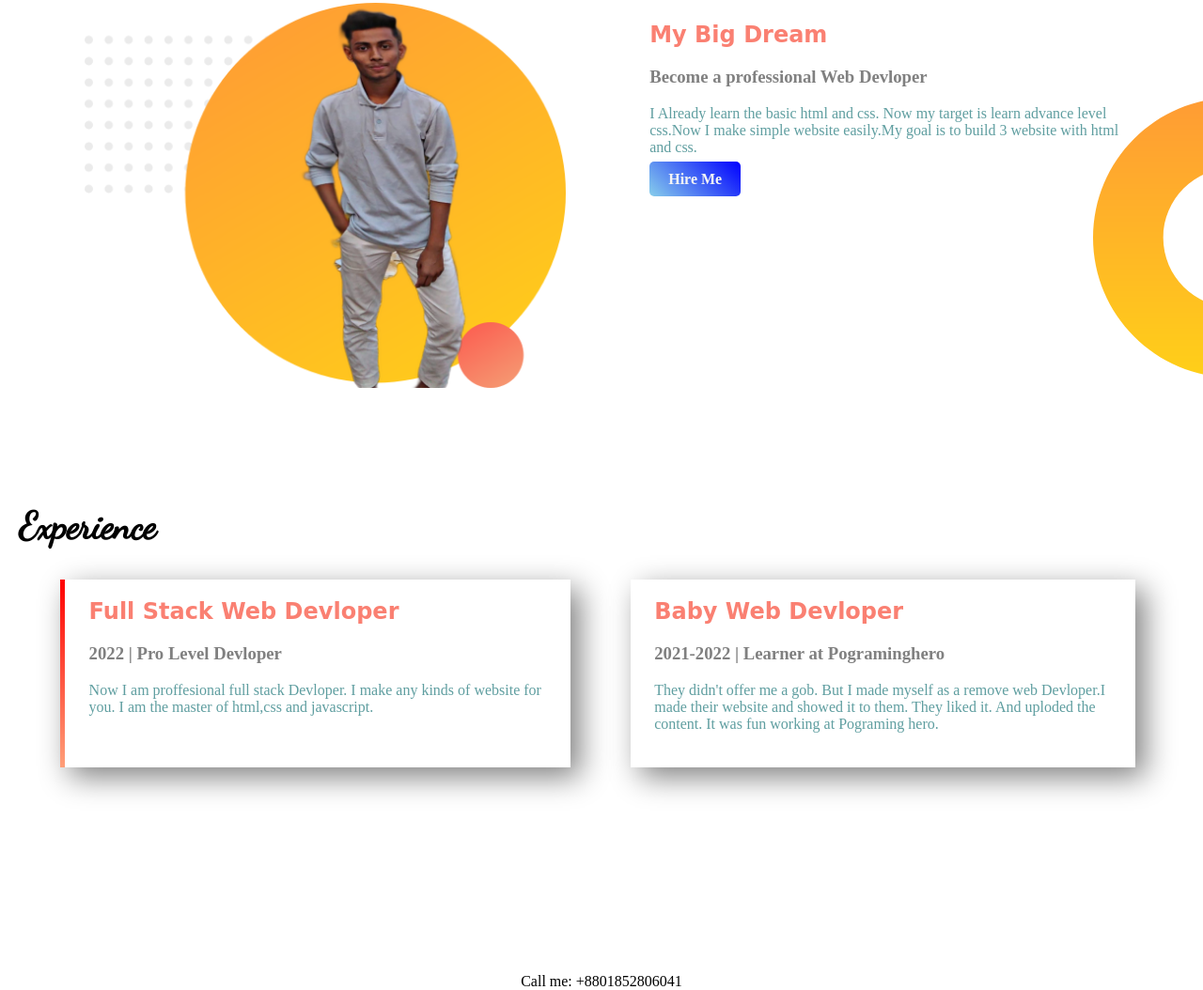
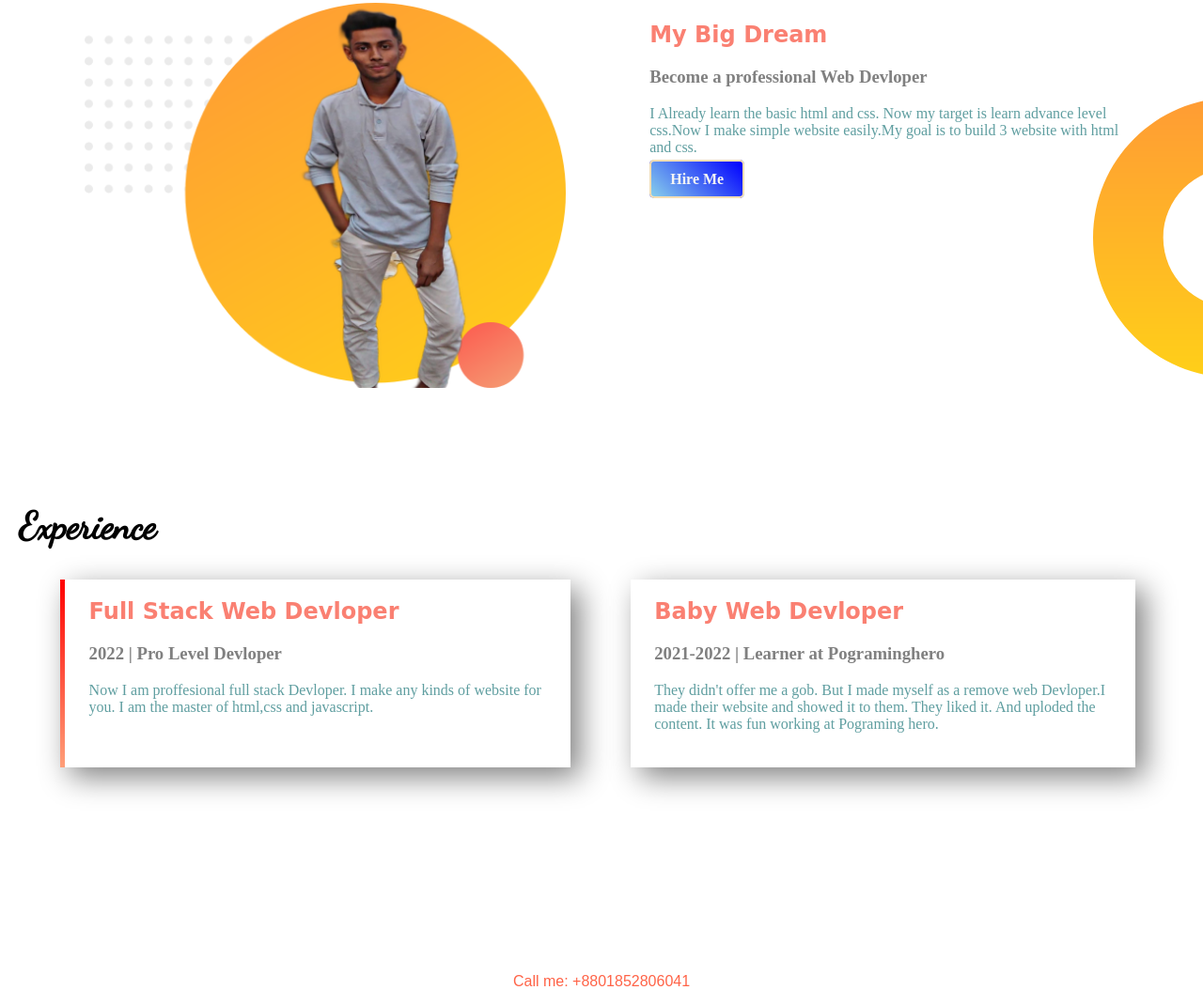
Before and after one commit to Saidul345/Saidul-Portfolio, a plain HTML site: page index.html in a window 1280 px wide. Shown: the part 497-1551 px from the top of the page at 94% size. Drawn offline with Linux system fonts and the light colour scheme.

Commit message:
adding some style

```diff
--- a/style.css
+++ b/style.css
@@ -39,6 +39,12 @@ section{
     border-radius: 5px;
     color: whitesmoke;
     font-weight: 700;
+    border: wheat solid 2px;
+
+}
+.link-button:hover{
+height: 5px;
+width: 10%;
 }
 
 h2{
@@ -80,4 +86,6 @@ border-image-slice: 1;
     }
     footer{
         text-align: center;
+        font: 1em sans-serif;
+        color: tomato;
     }
```
